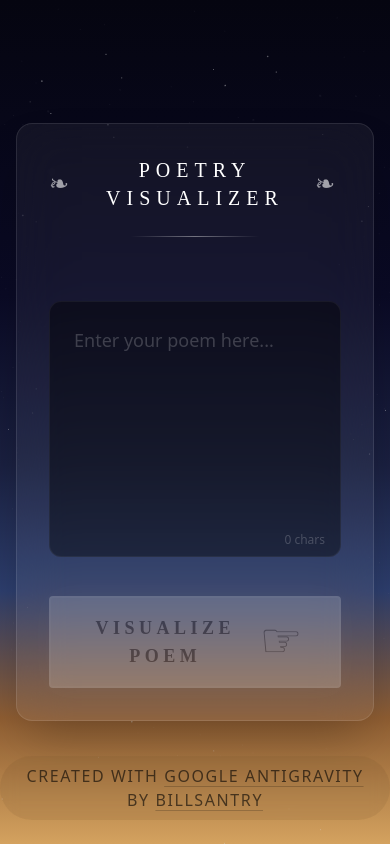
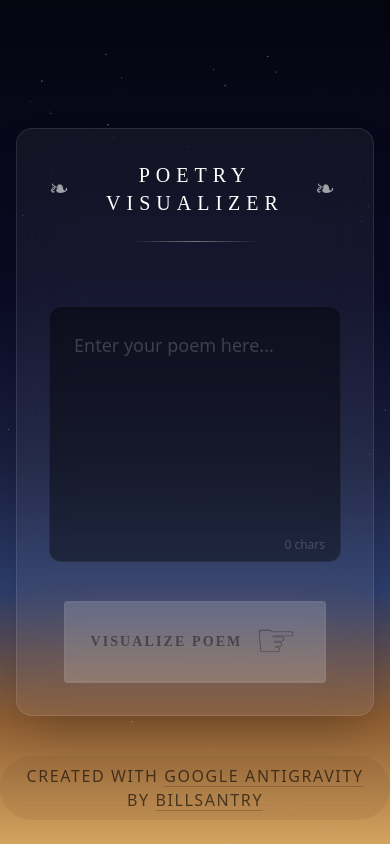
Before and after one commit to billsantry/poetry_visualizer, a React (Vite) app: page / in a window 390 px wide. Built offline with nearby package versions, Linux system fonts and the light colour scheme; no server answers.

Commit message:
Aggressively reduce button text size/tracking for mobile fit

```diff
--- a/src/components/InputSection.jsx
+++ b/src/components/InputSection.jsx
@@ -48,7 +48,7 @@ const InputSection = ({ onVisualize }) => {
                             whileTap={{ scale: 0.98 }}
                             type="submit"
                             disabled={!text.trim()}
-                            className="relative px-8 md:px-16 py-4 bg-white/90 text-black border-2 border-white rounded-sm font-bold shadow-[0_0_30px_rgba(255,255,255,0.1)] disabled:opacity-20 disabled:cursor-not-allowed transition-all duration-500 overflow-hidden uppercase tracking-[0.25em] text-lg md:text-2xl hover:bg-white active:scale-[0.98]"
+                            className="relative px-6 md:px-16 py-4 bg-white/90 text-black border-2 border-white rounded-sm font-bold shadow-[0_0_30px_rgba(255,255,255,0.1)] disabled:opacity-20 disabled:cursor-not-allowed transition-all duration-500 overflow-hidden uppercase tracking-[0.15em] md:tracking-[0.25em] text-sm sm:text-base md:text-2xl hover:bg-white active:scale-[0.98]"
                             style={{ fontFamily: "'EB Garamond', serif" }}
                         >
                             <span className="relative flex items-center justify-center gap-3">
```
